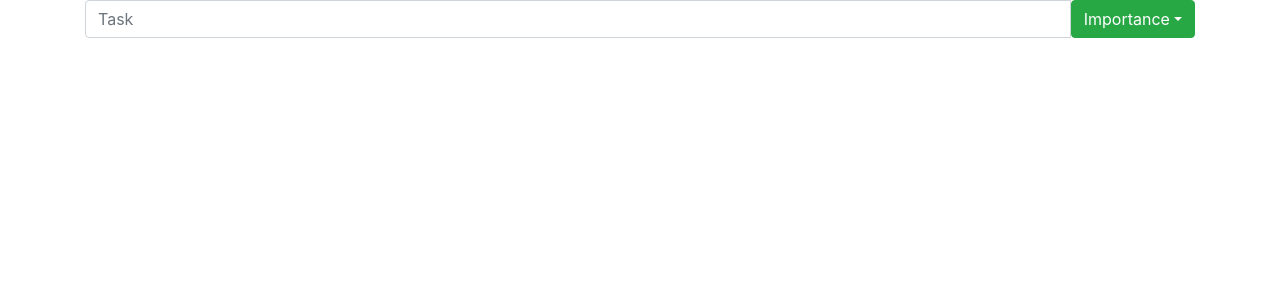
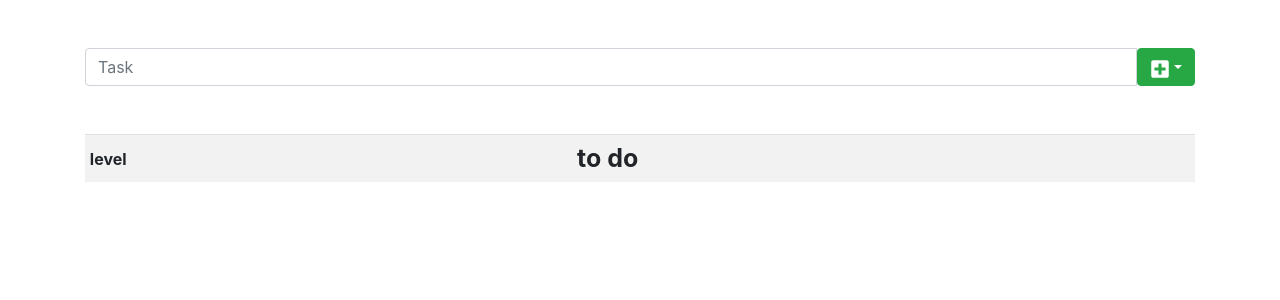
Before and after one commit to Aki78/toDoList, a React (Create React App) app: page / in a window 1280 px wide. Shown: the top 300 px of the page. Built offline with nearby package versions, Linux system fonts and the light colour scheme.

Commit message:
done table. next: try out swipable

```diff
--- a/package.json
+++ b/package.json
@@ -3,6 +3,7 @@
   "version": "0.1.0",
   "private": true,
   "dependencies": {
+    "@sandstreamdev/react-swipeable-list": "github:sandstreamdev/react-swipeable-list",
     "@testing-library/jest-dom": "^5.11.8",
     "@testing-library/react": "^11.2.2",
     "@testing-library/user-event": "^12.6.0",
@@ -10,7 +11,9 @@
     "react": "^17.0.1",
     "react-bootstrap": "^1.4.0",
     "react-dom": "^17.0.1",
+    "react-icons": "^4.1.0",
     "react-scripts": "4.0.1",
+    "react-table": "^7.6.2",
     "web-vitals": "^0.2.4"
   },
   "scripts": {
--- a/src/App.css
+++ b/src/App.css
@@ -36,3 +36,22 @@
     transform: rotate(360deg);
   }
 }
+.numberCircle {
+  width: 30px;
+  line-height: 30px;
+  border-radius: 50%;
+  text-align: center;
+  font-size: 25px;
+  color: rgb(184, 54, 54);
+  border: 1px solid;
+}
+
+.myTableWidth {
+  width: 3%;
+  vertical-align: middle;
+}
+
+.doneTextWidth {
+  width: 10%;
+  text-align: right;
+}
--- a/src/App.js
+++ b/src/App.js
@@ -3,10 +3,10 @@ import "./App.css";
 import Entry from "./components/entry";
 import Button from "react-bootstrap/Button";
 import Container from "react-bootstrap/Container";
-
+import "bootstrap/dist/css/bootstrap.min.css";
+import { Table } from "react-bootstrap";
 class App extends Component {
   state = {
-    level: "1 ",
     toDo: "",
     toDoListText: [],
     toDoListNum: [],
@@ -23,6 +23,8 @@ class App extends Component {
     var joinedNum = [...this.state.toDoListNum];
     joinedNum.push(e);
     this.setState({ toDoListNum: joinedNum });
+
+    this.setState({ toDo: "" });
   };
   delList = (delIndex) => {
     let a = [...this.state.toDoListText];
@@ -32,12 +34,50 @@ class App extends Component {
   render() {
     return (
       <div className="App">
-        <Entry setText={this.setText} setLevel={this.setLevel} />
-        {this.state.toDoListText.map((elem, index) => (
-          <Container key={index} sm={8}>
-            <Button onClick={() => this.delList(index)}>{elem}</Button>
-          </Container>
-        ))}
+        <Entry
+          setText={this.setText}
+          setLevel={this.setLevel}
+          toDo={this.state.toDo}
+        />
+
+        <Container className="mt-5">
+          <Table striped size="sm">
+            <tbody className="center">
+              <tr>
+                <th className="myTableWidth align-middle">level</th>
+                <th style={{ fontSize: "25px" }} className="align-middle">
+                  to do
+                </th>
+                <th className="doneTextWidth"></th>
+              </tr>
+              {this.state.toDoListText.map((elem, index) => (
+                <tr key={index}>
+                  <td className="myTableWidth">
+                    <div className="numberCircle">
+                      {this.state.toDoListNum[index]}
+                    </div>
+                  </td>
+                  <td>
+                    <Button
+                      // for="fancy-checkbox-default"
+                      className=" btn btn-default active "
+                    >
+                      <span style={{ fontSize: "20px" }}> {elem} </span>
+                    </Button>
+                  </td>
+                  <td className="doneTextWidth">
+                    <Button
+                      className="btn btn-danger"
+                      onClick={() => this.delList(index)}
+                    >
+                      Done
+                    </Button>
+                  </td>
+                </tr>
+              ))}
+            </tbody>
+          </Table>
+        </Container>
       </div>
     );
   }
--- a/src/components/entry.jsx
+++ b/src/components/entry.jsx
@@ -1,10 +1,11 @@
 import Dropdown from "react-bootstrap/Dropdown";
 import "bootstrap/dist/css/bootstrap.min.css";
+import { FaPlusSquare } from "react-icons/fa";
 
 const Entry = (props) => {
   const levels = [1, 2, 3];
   return (
-    <div className="container">
+    <div className="container mt-5">
       <div className="input-group">
         <input
           type="text"
@@ -13,10 +14,11 @@ const Entry = (props) => {
           aria-label="Task"
           aria-describedby="basic-addon1"
           onChange={props.setText}
+          value={props.toDo}
         />
         <Dropdown>
           <Dropdown.Toggle variant="success" id="dropdown-basic">
-            Importance
+            <FaPlusSquare size={20} />
           </Dropdown.Toggle>
 
           <Dropdown.Menu>
```
Also changed, not shown: 2 other files (tests, documents, lock files or other folders).
